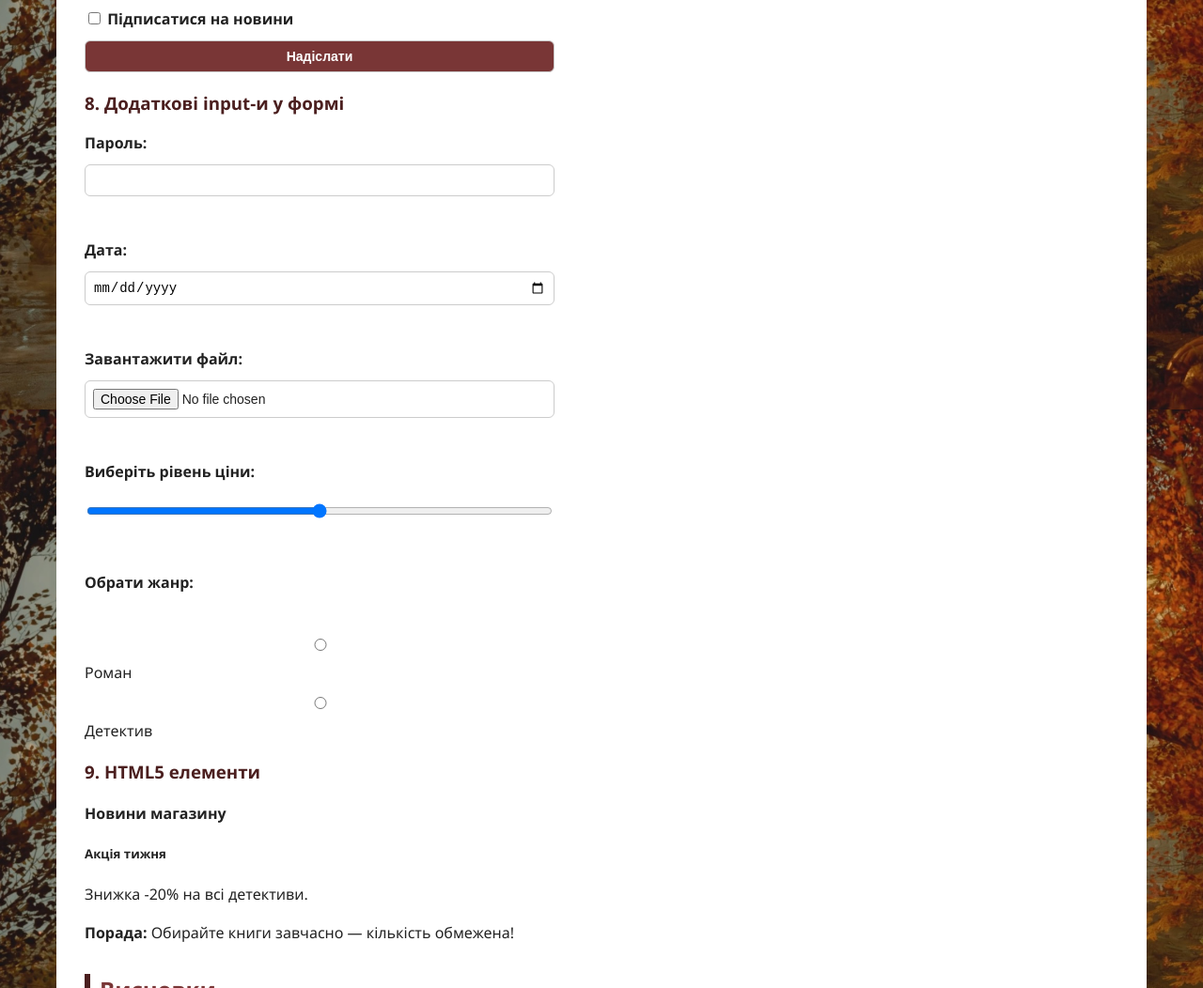
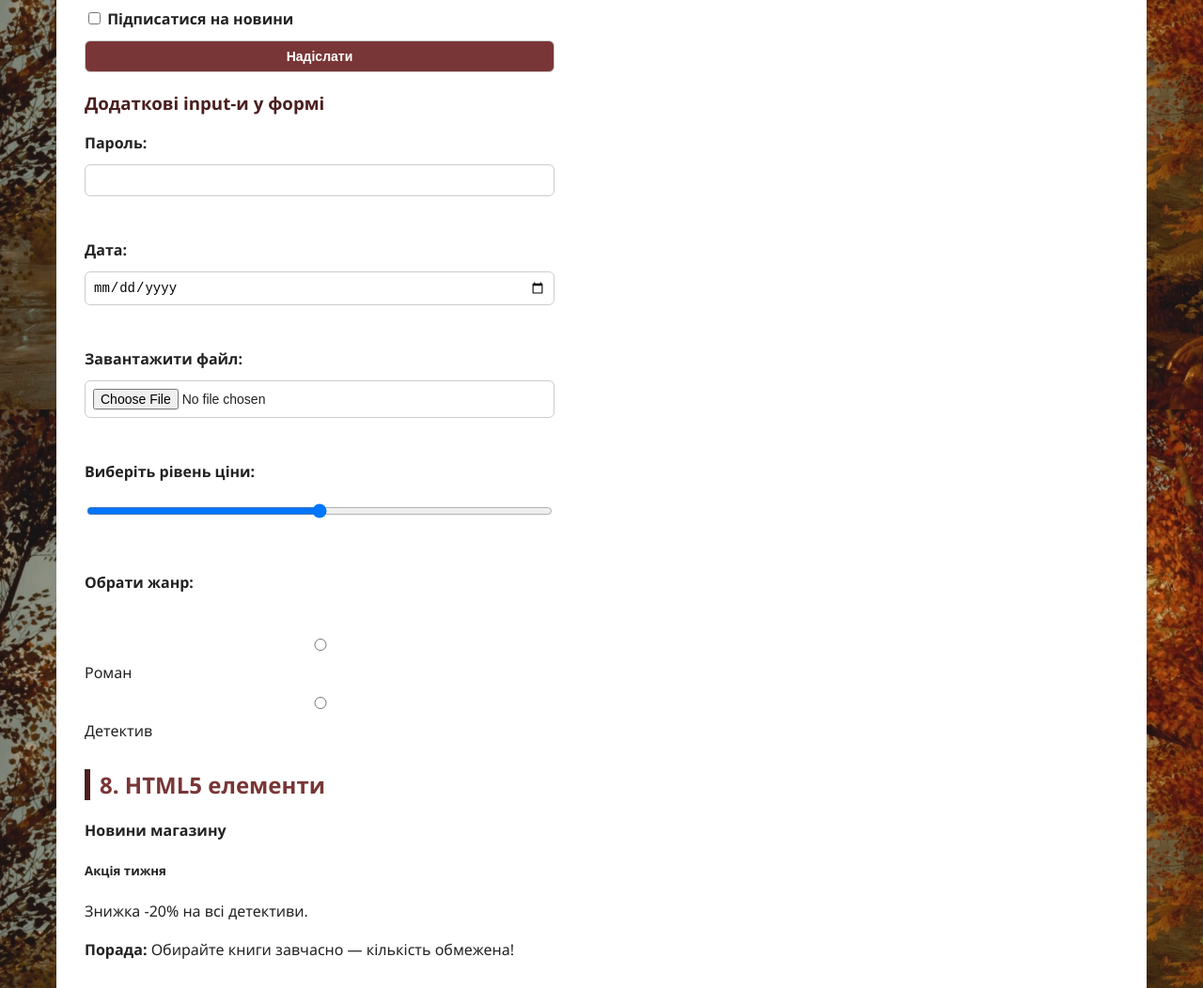
Before and after one commit to alinlisov/IC-42_INDEPENDENT-LisovaAlina-FIOT-2025, a plain HTML site: page index.html in a window 1280 px wide. Shown: the part 3564-4616 px from the top of the page at 94% size. Drawn offline with Linux system fonts and the light colour scheme.

Commit message:
some changes

```diff
--- a/index.html
+++ b/index.html
@@ -288,7 +288,7 @@
       <button type="submit">Надіслати</button>
     </form>
 
-       <h3>8. Додаткові input-и у формі</h3>
+       <h3>Додаткові input-и у формі</h3>
     <form>
       <label>Пароль:</label>
       <input type="password" name="pass"><br>
@@ -307,7 +307,7 @@
       <input type="radio" name="genre" value="detective"> Детектив<br>
     </form>
 
-    <h3>9. HTML5 елементи</h3>
+    <h2>8. HTML5 елементи</h2>
     <section>
       <h4>Новини магазину</h4>
       <article>
```
